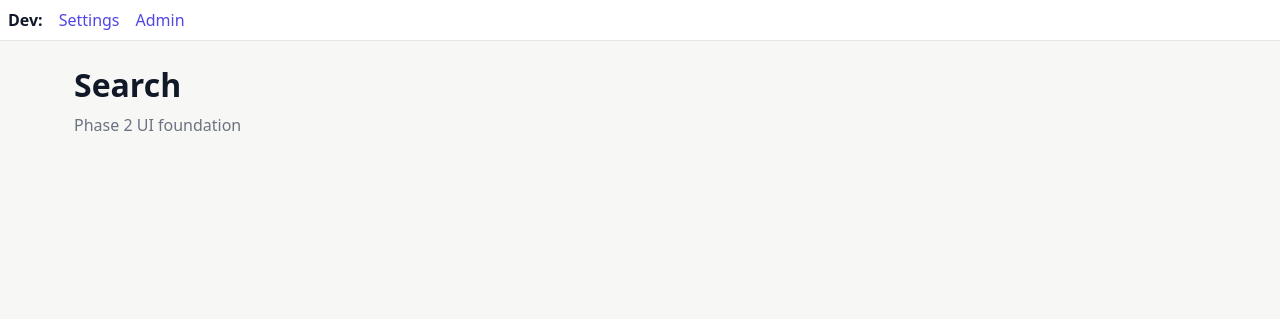
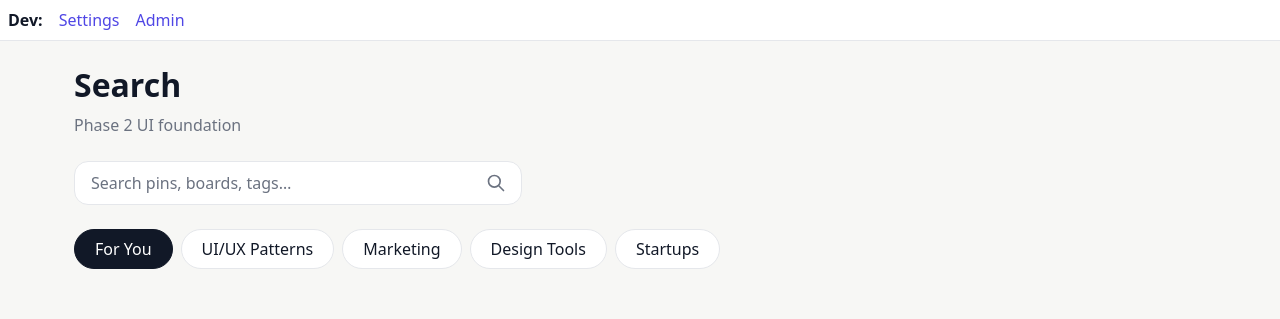
Before and after one commit to prudhvi1519/Pins-Studio, a React app in the folder frontend/: page /search in a window 1280 px wide. Shown: the top 319 px of the page. Built offline with nearby package versions, Linux system fonts and the light colour scheme; no server answers; the HTML template or start-up script is replaced by a standard one.

Commit message:
feat(ui): add core Button/Input/Chip components (Phase 2) (#11)

```diff
--- /dev/null
+++ b/frontend/src/components/core/Button.tsx
@@ -0,0 +1,40 @@
+import * as React from 'react';
+import { motion, type HTMLMotionProps } from 'framer-motion';
+import { cn } from '../../lib/cn';
+import { getFabPressVariants } from '../../motion/variants';
+import { useReducedMotionPref } from '../../motion/useReducedMotionPref';
+
+export interface ButtonProps extends React.ButtonHTMLAttributes<HTMLButtonElement> {
+    variant?: 'primary' | 'secondary' | 'ghost';
+    children: React.ReactNode;
+}
+
+export const Button = React.forwardRef<HTMLButtonElement, ButtonProps>(
+    ({ className, variant = 'primary', children, disabled, ...props }, ref) => {
+        const prefersReducedMotion = useReducedMotionPref();
+        const pressVariants = getFabPressVariants(prefersReducedMotion);
+
+        // Tokens based on pure Phase 2 design system
+        const baseStyles = "inline-flex items-center justify-center min-h-[44px] px-24 rounded-full font-button text-button transition-colors focus:outline-none focus-visible:ring-4 focus-visible:ring-accent disabled:opacity-50 disabled:cursor-not-allowed";
+
+        const variants = {
+            primary: "bg-accent text-surface hover:bg-hover active:bg-hover shadow-sm",
+            secondary: "bg-surface border border-border text-text hover:bg-bg active:bg-border",
+            ghost: "bg-transparent text-accent hover:bg-accent/10 active:bg-accent/20"
+        };
+
+        return (
+            <motion.button
+                ref={ref}
+                whileTap={disabled ? undefined : pressVariants}
+                className={cn(baseStyles, variants[variant], className)}
+                disabled={disabled}
+                {...(props as HTMLMotionProps<"button">)}
+            >
+                {children}
+            </motion.button>
+        );
+    }
+);
+
+Button.displayName = 'Button';
--- /dev/null
+++ b/frontend/src/components/core/Chip.tsx
@@ -0,0 +1,43 @@
+import * as React from 'react';
+import { motion, type HTMLMotionProps } from 'framer-motion';
+import { cn } from '../../lib/cn';
+import { getFabPressVariants } from '../../motion/variants';
+import { useReducedMotionPref } from '../../motion/useReducedMotionPref';
+
+export interface ChipProps extends React.ButtonHTMLAttributes<HTMLButtonElement> {
+    selected?: boolean;
+    size?: 'sm' | 'md'; // sm=32px, md=40px from spacing scale
+}
+
+export const Chip = React.forwardRef<HTMLButtonElement, ChipProps>(
+    ({ className, selected = false, size = 'sm', disabled, children, ...props }, ref) => {
+        const prefersReducedMotion = useReducedMotionPref();
+        const pressVariants = getFabPressVariants(prefersReducedMotion);
+
+        const baseStyles = "inline-flex items-center justify-center rounded-full font-button text-caption transition-colors focus:outline-none focus-visible:ring-4 focus-visible:ring-accent disabled:opacity-50 disabled:cursor-not-allowed border whitespace-nowrap";
+
+        const sizeStyles = {
+            sm: "h-32 px-16",
+            md: "h-40 px-20"
+        };
+
+        const stateStyles = selected
+            ? "bg-text text-surface border-text hover:opacity-90"
+            : "bg-surface text-text border-border hover:bg-bg";
+
+        return (
+            <motion.button
+                ref={ref}
+                whileTap={disabled ? undefined : pressVariants}
+                className={cn(baseStyles, sizeStyles[size], stateStyles, className)}
+                aria-pressed={selected}
+                disabled={disabled}
+                {...(props as HTMLMotionProps<"button">)}
+            >
+                {children}
+            </motion.button>
+        );
+    }
+);
+
+Chip.displayName = 'Chip';
--- /dev/null
+++ b/frontend/src/components/core/Input.tsx
@@ -0,0 +1,21 @@
+import * as React from 'react';
+import { cn } from '../../lib/cn';
+
+export interface InputProps extends React.InputHTMLAttributes<HTMLInputElement> { }
+
+export const Input = React.forwardRef<HTMLInputElement, InputProps>(
+    ({ className, ...props }, ref) => {
+        return (
+            <input
+                ref={ref}
+                className={cn(
+                    "w-full min-h-[44px] px-16 rounded-input bg-surface text-text border border-border placeholder:text-muted focus:outline-none focus-visible:ring-4 focus-visible:ring-accent focus-visible:border-accent transition-all disabled:opacity-50 disabled:cursor-not-allowed text-body",
+                    className
+                )}
+                {...props}
+            />
+        );
+    }
+);
+
+Input.displayName = 'Input';
--- /dev/null
+++ b/frontend/src/lib/cn.ts
@@ -0,0 +1,3 @@
+export function cn(...classes: (string | undefined | null | false)[]): string {
+    return classes.filter(Boolean).join(' ');
+}
--- a/frontend/src/pages/Home.tsx
+++ b/frontend/src/pages/Home.tsx
@@ -3,6 +3,7 @@ import { API_URL } from '../config/env';
 import Container from '../components/layout/Container';
 import Sheet from '../components/primitives/Sheet';
 import { useToast } from '../components/primitives/useToast';
+import { Button } from '../components/core/Button';
 
 export default function Home() {
     const [isSheetOpen, setSheetOpen] = useState(false);
@@ -14,18 +15,18 @@ export default function Home() {
             <p className="text-muted mt-8 mb-16">Phase 2 UI foundation</p>
 
             <div className="flex gap-12 mb-24">
-                <button
+                <Button
                     onClick={() => setSheetOpen(true)}
-                    className="bg-accent text-surface px-16 py-8 rounded-full hover:bg-hover active:scale-95 transition-all text-button"
+                    variant="primary"
                 >
                     Open Sheet
-                </button>
-                <button
+                </Button>
+                <Button
                     onClick={() => toast({ message: "Board created successfully!", type: "success" })}
-                    className="bg-surface text-text border border-border px-16 py-8 rounded-full hover:bg-bg active:scale-95 transition-all text-button"
+                    variant="secondary"
                 >
                     Show Toast
-                </button>
+                </Button>
             </div>
 
             <div className="font-mono bg-surface border border-border p-16 rounded-card">
--- a/frontend/src/pages/Search.tsx
+++ b/frontend/src/pages/Search.tsx
@@ -1,10 +1,31 @@
 import Container from '../components/layout/Container';
+import { Input } from '../components/core/Input';
+import { Chip } from '../components/core/Chip';
 
 export default function Search() {
     return (
-        <Container className="pt-24">
-            <h1>Search</h1>
-            <p className="text-muted mt-8">Phase 2 UI foundation</p>
+        <Container className="pt-24 space-y-24">
+            <div>
+                <h1>Search</h1>
+                <p className="text-muted mt-8">Phase 2 UI foundation</p>
+            </div>
+
+            {/* Simulated Search Input */}
+            <div className="relative max-w-md">
+                <Input placeholder="Search pins, boards, tags…" />
+                <svg className="absolute right-16 top-1/2 -translate-y-1/2 w-20 h-20 text-muted pointer-events-none" fill="none" stroke="currentColor" viewBox="0 0 24 24">
+                    <path strokeLinecap="round" strokeLinejoin="round" strokeWidth="2" d="M21 21l-6-6m2-5a7 7 0 11-14 0 7 7 0 0114 0z"></path>
+                </svg>
+            </div>
+
+            {/* Simulated Filter Chips */}
+            <div className="flex flex-wrap gap-8">
+                <Chip selected size="md">For You</Chip>
+                <Chip size="md">UI/UX Patterns</Chip>
+                <Chip size="md">Marketing</Chip>
+                <Chip size="md">Design Tools</Chip>
+                <Chip size="md">Startups</Chip>
+            </div>
         </Container>
     );
 }
```
